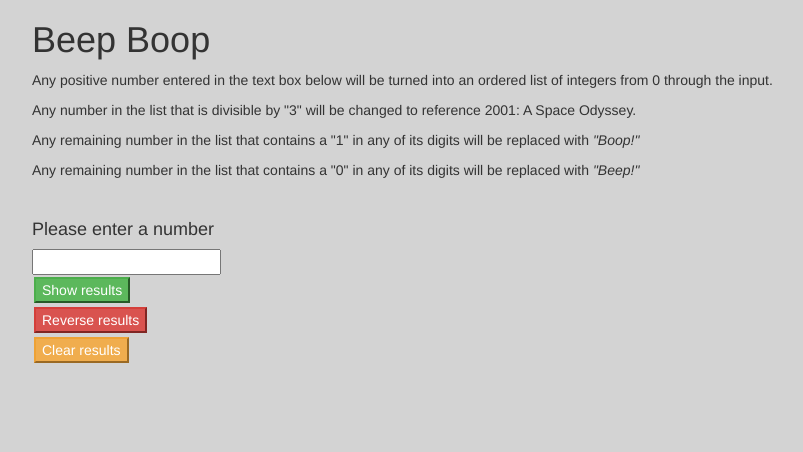
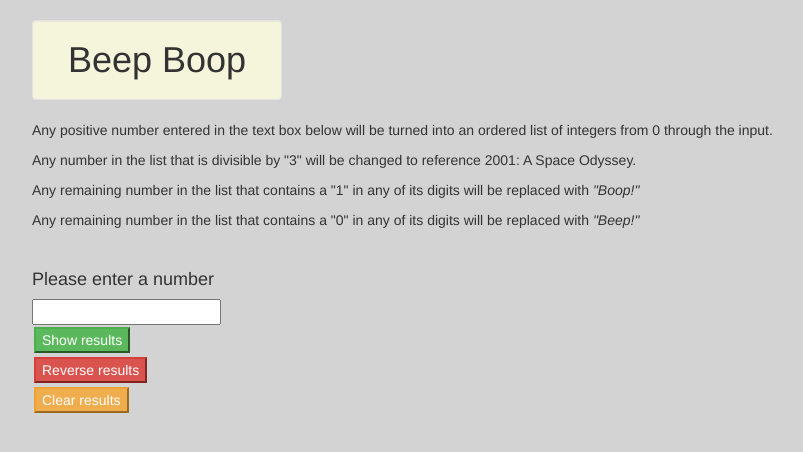
Before and after one commit to jaredh123/beep-boop, a plain HTML site: page index.html in a window 1280 px wide. Shown: the whole page, without its empty margins (38-841 px from the left). Drawn offline with Linux system fonts and the light colour scheme.

Commit message:
Add README and minor changes

```diff
--- a/css/styles.css
+++ b/css/styles.css
@@ -1,7 +1,17 @@
+body {
+  background-color: lightgray;
+}
+
+h1 {
+  text-align: center;
+  margin-bottom: 50px;
+}
+
 button {
   margin: 2px;
 }
 
-body {
-  background-color: lightgray;
+.well {
+  background-color: beige;
+  width: 250px;
 }
--- a/index.html
+++ b/index.html
@@ -9,7 +9,7 @@
   </head>
   <body>
     <div class="container">
-      <h1>Beep Boop</h1>
+      <h1 class="well">Beep Boop</h1>
       <p>Any positive number entered in the text box below will be turned into an ordered list of integers from 0 through the input.</p>
       <p>Any number in the list that is divisible by "3" will be changed to reference 2001: A Space Odyssey.</p>
       <p>Any remaining number in the list that contains a "1" in any of its digits will be replaced with <em>"Boop!"</em></p>
--- a/js/scripts.js
+++ b/js/scripts.js
@@ -1,4 +1,5 @@
 $(document).ready(function() {
+
 //To display correct order list-------------------
   $("#run").submit(function(event) {
     event.preventDefault();
```
Also changed, not shown: 1 other file.
